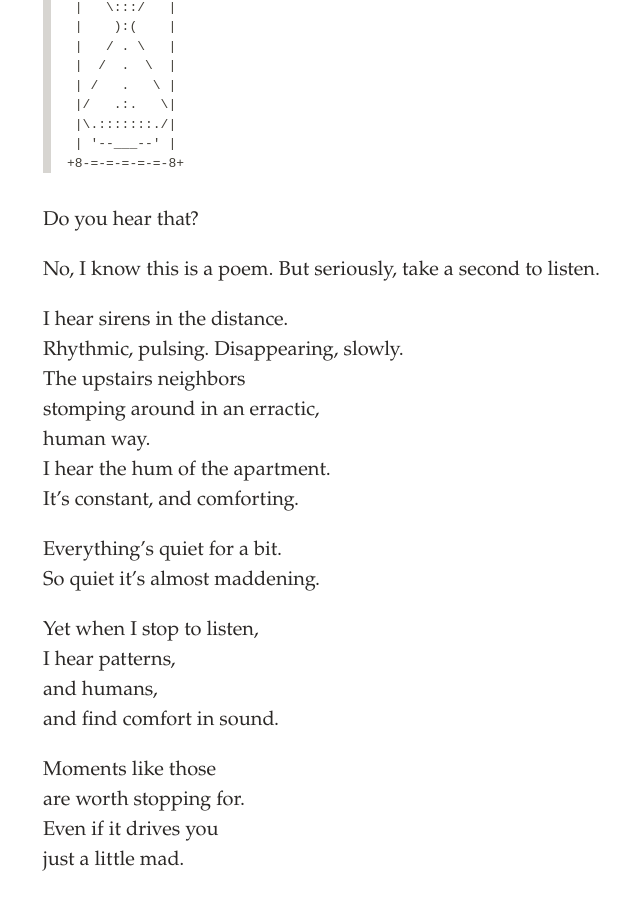
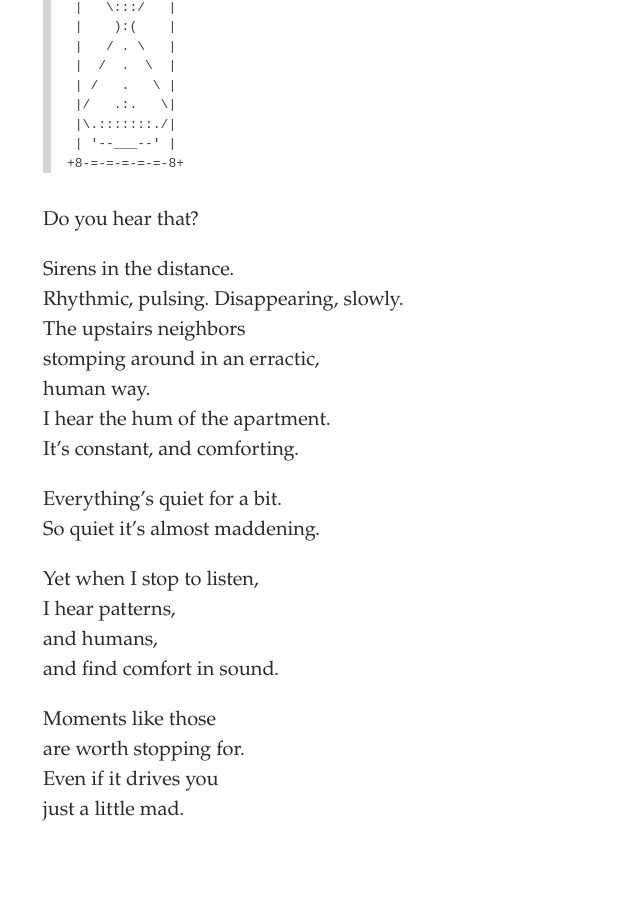
Before and after one commit to svvchen/nervxious, a Jekyll site: the page built from _posts/2019-07-09-stop.markdown, in a window 1280 px wide and 900 px high, scrolled down 675 px. Shown: the whole window, without its empty margins (275-915 px from the left). Built offline with Jekyll 4.4.1, drawn with Linux system fonts in a browser that asks for light colours; comment, search, counter and statistics services are not loaded.

Commit message:
Update 2019-07-09-stop.markdown

```diff
--- a/_posts/2019-07-09-stop.markdown
+++ b/_posts/2019-07-09-stop.markdown
@@ -24,9 +24,7 @@ Stop. Stop and listen.
 
 Do you hear that?
 
-No, I know this is a poem. But seriously, take a second to listen.
-
-I hear sirens in the distance.
+Sirens in the distance.
 Rhythmic, pulsing. Disappearing, slowly.
 The upstairs neighbors
 stomping around in an erractic,
```
